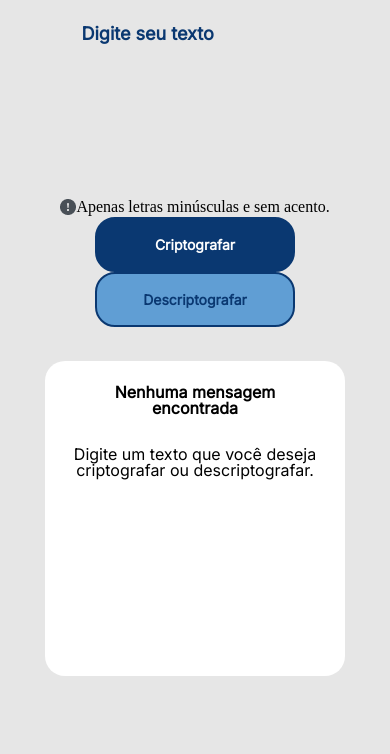
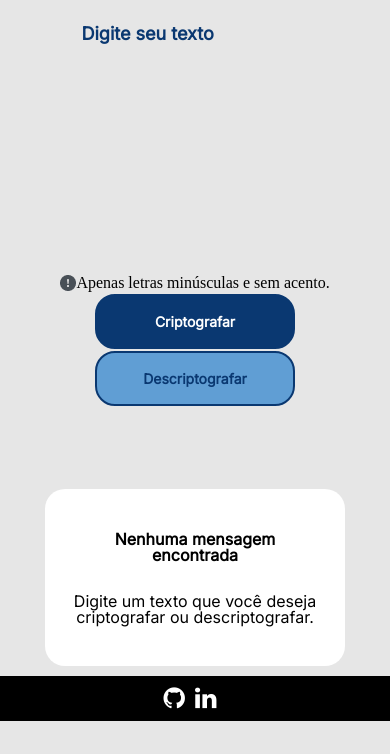
Before and after one commit to jjivanc/one-challenge01, a plain HTML site: page index.html in a window 390 px wide. Shown: the part 90-844 px from the top of the page. Drawn offline with Linux system fonts and the light colour scheme.

Commit message:
Responsivo

```diff
--- a/index.html
+++ b/index.html
@@ -7,6 +7,7 @@
     <link rel="preconnect" href="https://fonts.googleapis.com">
     <link rel="preconnect" href="https://fonts.gstatic.com" crossorigin>
     <link href="https://fonts.googleapis.com/css2?family=Inter&display=swap" rel="stylesheet">
+    <link rel="stylesheet" href="https://cdnjs.cloudflare.com/ajax/libs/font-awesome/4.7.0/css/font-awesome.min.css">
     <link rel="stylesheet" href="reset.css">
     <link rel="stylesheet" href="style.css">
 
@@ -36,6 +37,7 @@
                 <button class="btn descrip" id="descrip" onclick="descriptografar()">Descriptografar</button>
             </div>
         </div>
+        <footer><span><a href="https://github.com/jjivanc"class="fa fa-github" aria-hidden="true"></a></span><span><a href="https://www.linkedin.com/in/jjivanc/" class="fa fa-linkedin" aria-hidden="true"></a></span> </footer>
     </div>
 </body>
 
--- a/style.css
+++ b/style.css
@@ -1,7 +1,7 @@
 .content{
     display: block;
     background-color: #e6e6e6;
-    width: 100%;
+    width: 100vw;
     height: 100vh;
 }
 .mainContent{
@@ -13,7 +13,7 @@
     gap: 20px;
     width: 90vw;
     height: 80vh;
-    margin: 40px;
+    margin: 10px;
 }
 .logo{
     padding: 20px 20px;
@@ -58,10 +58,10 @@
     align-items: center;
     justify-self: end;
     width: 400px;
+    margin: 10px;
 }
 .saida .msg {
     width: 300px;
-    height: 300px;
     justify-content: center;
     align-items: center;
 }
@@ -87,6 +87,7 @@
     border: 2px solid #0A3871;
     width: 200px;
     height: 55px;
+    margin: 1px;
 }
 .crip{
     background-color: #0A3871;
@@ -132,6 +133,20 @@
 
 }
 
+footer{
+    background-color: #000000;
+    text-align: center;
+    padding: 10px;
+}
+a {
+    text-decoration: none;
+    color: #ffffff;
+    padding-right: 10px;
+}
+.fa {
+    font-size: 25px;
+}
+
 @media (max-width: 800px){
     .mainContent {
         grid-template:
```
